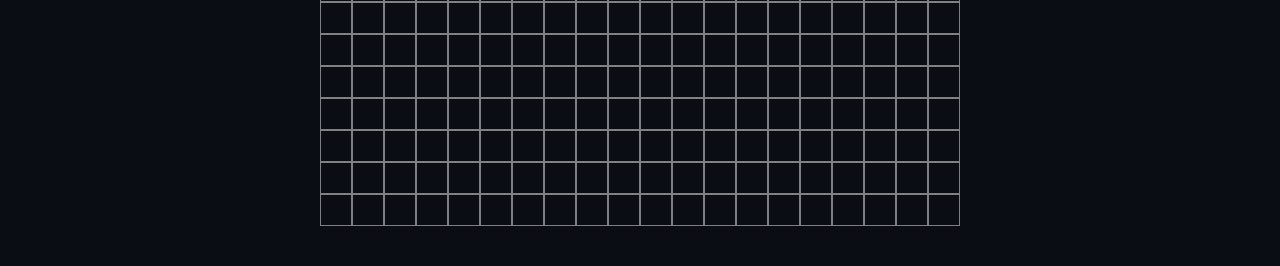
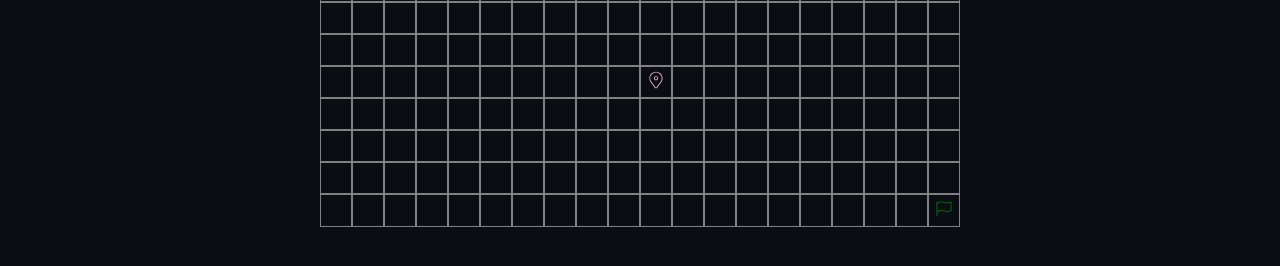
Before and after one commit to jacksonfernando/pathfinding-visualizer, a Next.js app: page / in a window 1280 px wide. Shown: the part 174-440 px from the top of the page. Built offline with nearby package versions, Linux system fonts and the light colour scheme.

Commit message:
fix ref array xIndex and yIndex

```diff
--- a/src/components/grid/index.js
+++ b/src/components/grid/index.js
@@ -88,7 +88,7 @@ const Grid = () => {
     <div style={gridContainerStyle}>
       {refArray.current.map((elem, index) => {
         let xIndex = Math.floor(index / width)
-        let yIndex = index % height
+        let yIndex = index % width
         console.log('XINDEX_YINDEX', xIndex, yIndex)
         let cell = grid[xIndex][yIndex]
 
--- a/store/context.js
+++ b/store/context.js
@@ -32,8 +32,8 @@ const generateGrid = (width, height) => {
     }
     grid.push(local)
   }
+  grid[Math.floor(height / 2)][Math.floor(width / 2)].isStart = true
   console.log('GRID', grid)
-  grid[Math.floor(height / 2)][Math.floor(width / 2)].isStart = true
   grid[height - 1][width - 1].isTarget = true
   return grid;
 }
```
